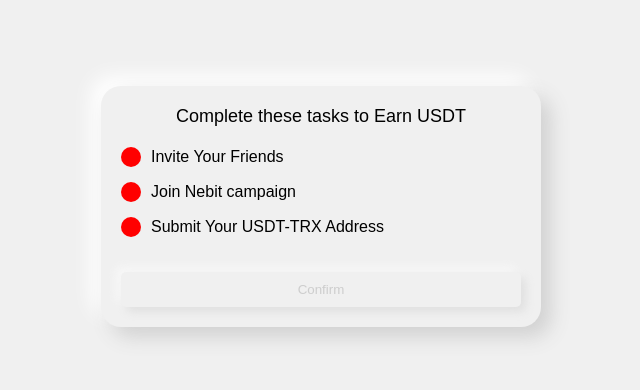
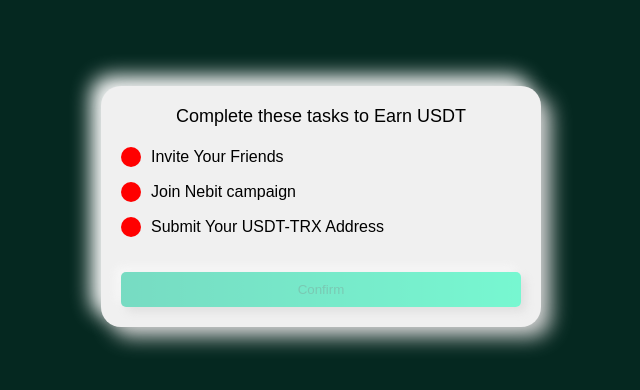
Before and after one commit to Coachflux/Ref, a plain HTML site: page tasks.html in a window 1280 px wide. Shown: the part 194-584 px from the top of the page, without its empty margins (319-959 px from the left). Drawn offline with Linux system fonts and the light colour scheme.

Commit message:
Update tasks.html

```diff
--- a/tasks.html
+++ b/tasks.html
@@ -7,7 +7,7 @@
     <style>
         body {
             font-family: Arial, sans-serif;
-            background-color: #f0f0f0;
+            background-color: #052820;
             display: flex;
             justify-content: center;
             align-items: center;
@@ -78,7 +78,7 @@
             width: 100%;
             padding: 10px;
             border: none;
-            background: #f0f0f0;
+            background: linear-gradient(90deg, #00c896, #00ffb3);
             box-shadow: 5px 5px 10px #d1d1d1, -5px -5px 10px #ffffff;
             border-radius: 5px;
             cursor: pointer;
@@ -96,7 +96,7 @@
 
         .confirm-btn {
             margin-top: 20px;
-            background: #f0f0f0;
+            background: linear-gradient(90deg, #00c896, #00ffb3);
         }
 
         .green-btn {
```
